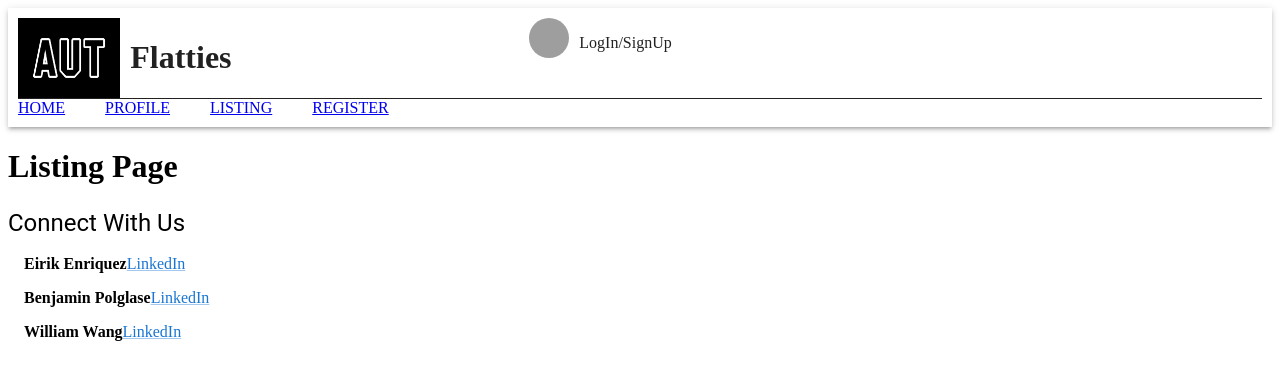
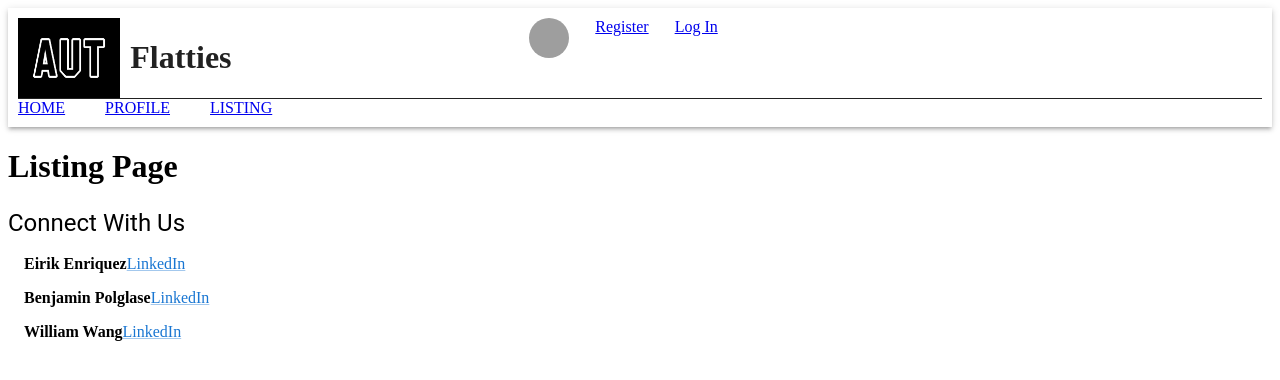
Before and after one commit to Puddle-Dev/Flatties, a React (Create React App) app in the folder flatties-frontend/: page /listing in a window 1280 px wide. Shown: the top 380 px of the page. Built offline with nearby package versions, Linux system fonts and the light colour scheme; grey boxes are pictures that could not be loaded.

Commit message:
done the login card

```diff
--- a/flatties-frontend/src/components/layout/login/Login.tsx
+++ b/flatties-frontend/src/components/layout/login/Login.tsx
@@ -1,9 +1,81 @@
-import React, { useState } from 'react';
+import React from "react";
+import { Modal, Box, Typography, TextField, Button } from "@mui/material";
+import { useNavigate } from "react-router-dom";
 
-function Login(){
-    return(
-        <div>
-            <h1>Login Component</h1>
-        </div>
-    );
+interface LoginModalProps {
+  open: boolean;
+  handleClose: () => void;
 }
+
+function Login({ open, handleClose }: LoginModalProps) {
+  const [email, setEmail] = React.useState("");
+  const [password, setPassword] = React.useState("");
+  const navigate = useNavigate(); // Use the useHistory hook to get the history object
+
+  // Add your login logic here
+  const handleLogin = () => {
+    // Implement your login logic using email and password
+    console.log("Logging in with:", email, password);
+  };
+
+  const handleRegisterClick = () => {
+    // Navigate to "/register" and close the modal
+    navigate("/register");
+    handleClose(); // Close the modal without passing any arguments
+  };
+
+  return (
+    <Modal open={open} onClose={handleClose}>
+      <Box
+        sx={{
+          position: "absolute",
+          top: "50%",
+          left: "50%",
+          transform: "translate(-50%, -50%)",
+          width: 400,
+          bgcolor: "background.paper",
+          boxShadow: 24,
+          p: 4,
+        }}
+      >
+        <Typography id="modal-modal-title" variant="h6" component="h2">
+          Modal Header
+        </Typography>
+        <Typography id="modal-modal-description" sx={{ mt: 2 }}>
+          <TextField
+            fullWidth
+            label="Email"
+            variant="outlined"
+            value={email}
+            onChange={(e) => setEmail(e.target.value)}
+            sx={{ mb: 2 }}
+          />
+          <TextField
+            fullWidth
+            label="Password"
+            type="password"
+            variant="outlined"
+            value={password}
+            onChange={(e) => setPassword(e.target.value)}
+            sx={{ mb: 2 }}
+          />
+          <Button variant="contained" onClick={handleLogin} sx={{ mr: 2 }}>
+            Log In
+          </Button>
+          <Button
+            variant="contained"
+            onClick={handleRegisterClick}
+            sx={{ mr: 2 }}
+          >
+            Register
+          </Button>
+        </Typography>
+        <Button onClick={handleClose} sx={{ mt: 2 }}>
+          Close
+        </Button>
+      </Box>
+    </Modal>
+  );
+}
+
+export default Login;
--- a/flatties-frontend/src/components/layout/navBar/NavBar.tsx
+++ b/flatties-frontend/src/components/layout/navBar/NavBar.tsx
@@ -1,16 +1,25 @@
-import React from "react";
+import React, { useState } from "react";
 import LOGO from "../../../assets/images/AUT-logo-block.jpg";
 import { Avatar, Stack, Paper, Button } from "@mui/material";
 import { NavLink } from "react-router-dom";
-import { padding } from "@mui/system";
-import HomePage from "../../../pages/home/HomePage";
+import LoginModal from "../login/Login"; // Import the LoginModal component
 
 function NavBar() {
+  const [loginModalOpen, setLoginModalOpen] = useState(false);
+
+  const handleLoginClick = () => {
+    setLoginModalOpen(true);
+  };
+
+  const handleLoginModalClose = () => {
+    setLoginModalOpen(false);
+  };
+
   return (
     <Paper elevation={3} square style={{ padding: "10px" }}>
-      <Stack className="Container" direction={"column"}>
-        <Stack className="Container-top" direction={"row"} borderBottom={1}>
-          <Stack className="Container-left" direction={"row"}>
+      <Stack className="Container" direction="column">
+        <Stack className="Container-top" direction="row" borderBottom={1}>
+          <Stack className="Container-left" direction="row">
             <img
               src={LOGO}
               alt="LOGO"
@@ -23,18 +32,33 @@ function NavBar() {
             />
             <h1>Flatties</h1>
           </Stack>
-          <Stack className="Container-right" direction={"row-reverse"}>
-            <p style={{ marginLeft: "10px" }}>LogIn/SignUp</p>
+          <Stack
+            className="Container-right"
+            direction="row-reverse"
+            spacing={2}
+          >
+            <NavLink
+              to="#"
+              style={{ marginLeft: "10px" }}
+              onClick={handleLoginClick}
+            >
+              Log In
+            </NavLink>
+            <NavLink to="/register" style={{ marginLeft: "10px" }}>
+              Register
+            </NavLink>
             <Avatar alt="Null" src="/static/images/avatar/1.jpg" />
           </Stack>
         </Stack>
 
-        <Stack className="NavBar" direction={"row"} spacing={5}>
+        <Stack className="NavBar" direction="row" spacing={5}>
           <NavLink to="/">HOME</NavLink>
           <NavLink to="/profile">PROFILE</NavLink>
           <NavLink to="/listing">LISTING</NavLink>
-          <NavLink to="/register">REGISTER</NavLink>
         </Stack>
+
+        {/* Render the Login Modal */}
+        <LoginModal open={loginModalOpen} handleClose={handleLoginModalClose} />
       </Stack>
     </Paper>
   );
```
